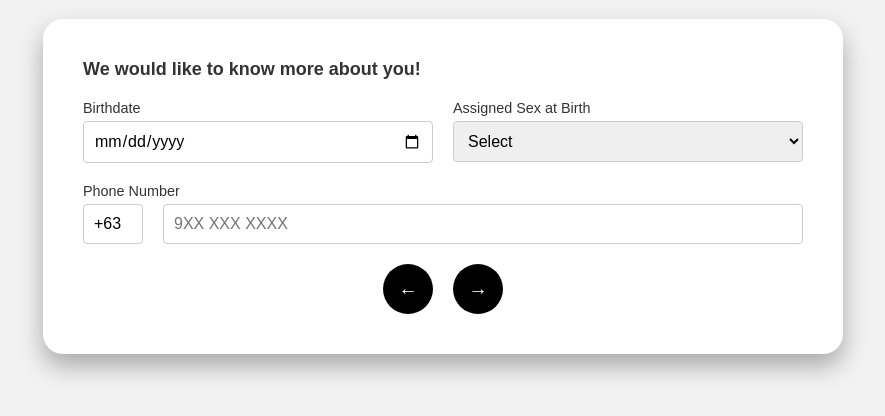
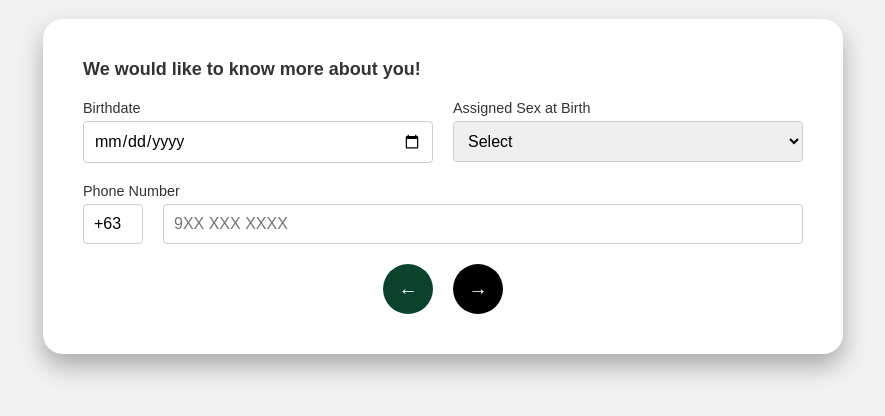
Before and after one commit to YJElla/CS191-WebApp-Project, a Flask app: page /setup2 in a window 1280 px wide, with the pointer over the restyled element. Shown: the part 271-687 px from the top of the page, without its empty margins (197-1082 px from the left). Run offline with Flask 3, Linux system fonts and the light colour scheme.

Commit message:
Update setup2.html

```diff
--- a/templates/setup2.html
+++ b/templates/setup2.html
@@ -88,7 +88,7 @@
         margin: 0;
     }
     .btn-submit:hover {
-        background-color: #000000;
+        background-color: #09432e;
     }
     .form-row {
         display: flex;
```
